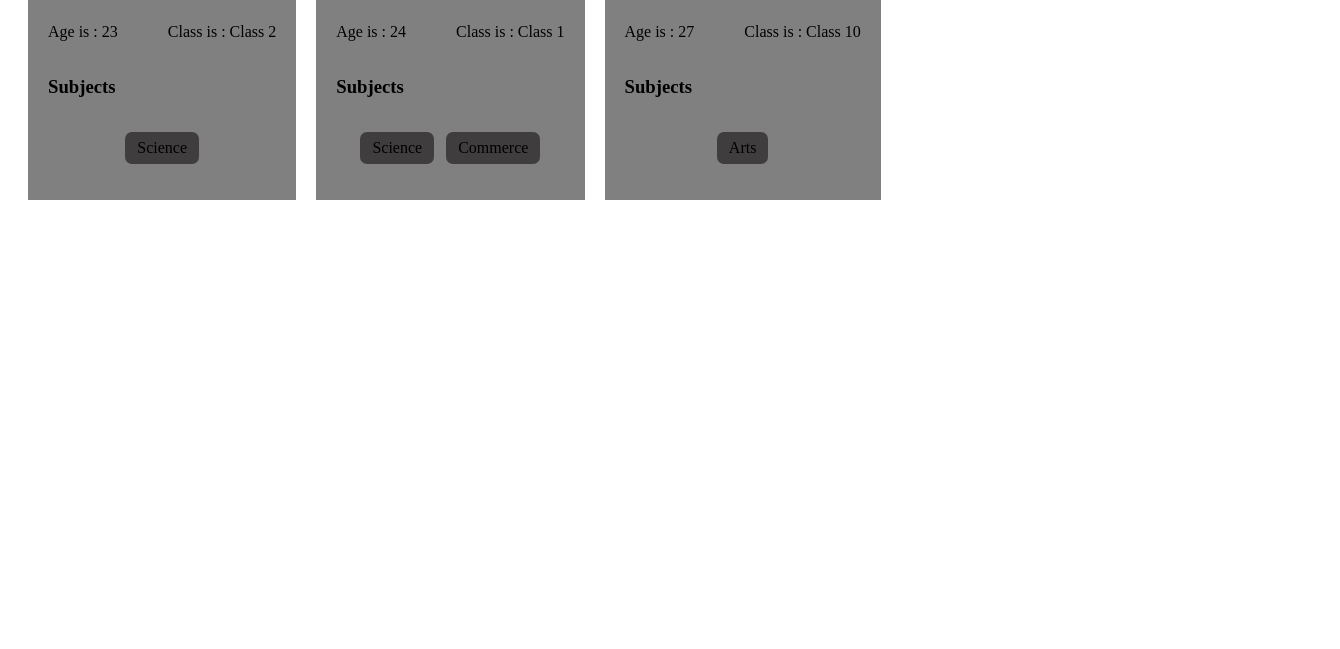
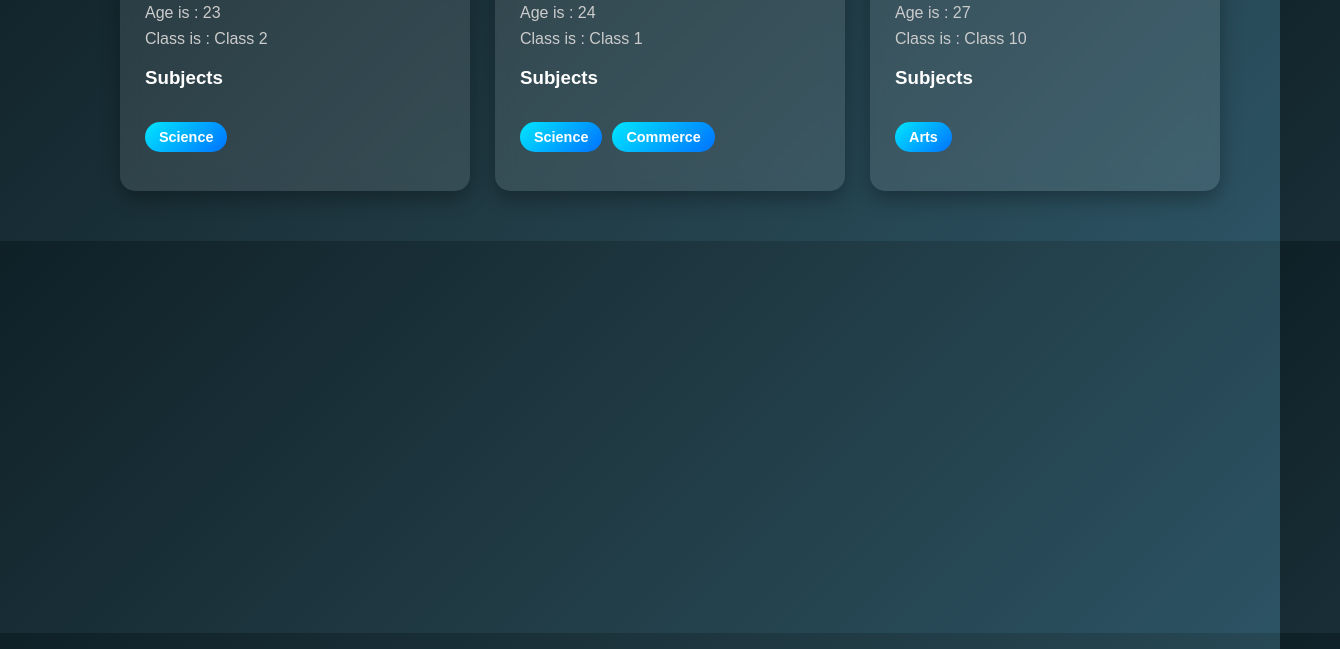
Before and after one commit to Kavishka15055/Nodejs_Practical, a website: page index.html in a window 1280 px wide. Shown: the part 151-800 px from the top of the page, 1340 px wide, since content can reach past the window. Drawn offline with Linux system fonts and the light colour scheme.

Commit message:
Update index.css

```diff
--- a/index.css
+++ b/index.css
@@ -1,31 +1,109 @@
-.main{
+/* 🎯 Basic Page Layout */
+body {
+  font-family: "Poppins", sans-serif;
+  background: linear-gradient(135deg, #0f2027, #203a43, #2c5364);
+  color: #fff;
+  margin: 0;
+  padding: 0;
+}
+
+/* 🧩 Container for All Cards */
+.main {
   width: 100%;
-    padding: 50px 20px;
+  padding: 50px 30px;
   display: flex;
   flex-wrap: wrap;
-    gap: 20px;
+  gap: 25px;
+  justify-content: center;
+  align-items: center;
 }
-.card{
-    width: fit-content;
-    padding: 20px;
-    background-color: gray;
+
+/* 📘 Individual Card Styling */
+.card {
+  width: 300px;
+  padding: 25px;
+  background: rgba(255, 255, 255, 0.1);
+  border-radius: 15px;
+  backdrop-filter: blur(10px);
+  box-shadow: 0 8px 20px rgba(0, 0, 0, 0.3);
+  transition: all 0.3s ease-in-out;
+  cursor: pointer;
+  overflow: hidden;
+  position: relative;
 }
-.infor{
+
+/* ✨ Card Hover Animation */
+.card:hover {
+  transform: translateY(-10px) scale(1.03);
+  box-shadow: 0 12px 25px rgba(0, 0, 0, 0.5);
+}
+
+/* 💡 Hover Glow Effect */
+.card::before {
+  content: "";
+  position: absolute;
+  top: -50%;
+  left: -50%;
+  width: 200%;
+  height: 200%;
+  background: radial-gradient(circle, rgba(255,255,255,0.2) 0%, transparent 70%);
+  transform: scale(0);
+  transition: transform 0.4s ease-out;
+}
+.card:hover::before {
+  transform: scale(1);
+}
+
+/* 🧾 Student Info Section */
+.infor {
   display: flex;
-    align-items: center;
-    gap: 50px;
+  flex-direction: column;
+  align-items: flex-start;
+  gap: 8px;
+  margin-bottom: 15px;
 }
-.subjects{
+
+.infor h3 {
+  font-size: 1.4rem;
+  margin: 0;
+  color: #00e6ff;
+}
+
+.infor p {
+  margin: 0;
+  color: #ccc;
+  font-size: 1rem;
+}
+
+/* 📚 Subject Section */
+.subjects {
   display: flex;
-    align-items: center;
-    gap: 12px;
-    justify-content: center;
+  flex-wrap: wrap;
+  gap: 10px;
+  justify-content: flex-start;
 }
-.subjects p{
-    display: flex;
-    align-items: center;
-    justify-content: center;
-    padding: 7px 12px;
-    background-color: rgb(63, 61, 61);
-    border-radius: 7px;
+
+.subjects p {
+  background: linear-gradient(135deg, #00e6ff, #0072ff);
+  color: white;
+  padding: 7px 14px;
+  border-radius: 25px;
+  font-size: 0.9rem;
+  font-weight: 600;
+  transition: transform 0.2s ease, box-shadow 0.2s ease;
 }
+
+.subjects p:hover {
+  transform: scale(1.1);
+  box-shadow: 0 0 10px #00e6ff;
+}
+
+/* 📱 Responsive */
+@media (max-width: 600px) {
+  .main {
+    padding: 30px 15px;
+  }
+  .card {
+    width: 100%;
+  }
+}
```
Lines whose indentation alone changed are shown as unchanged.
